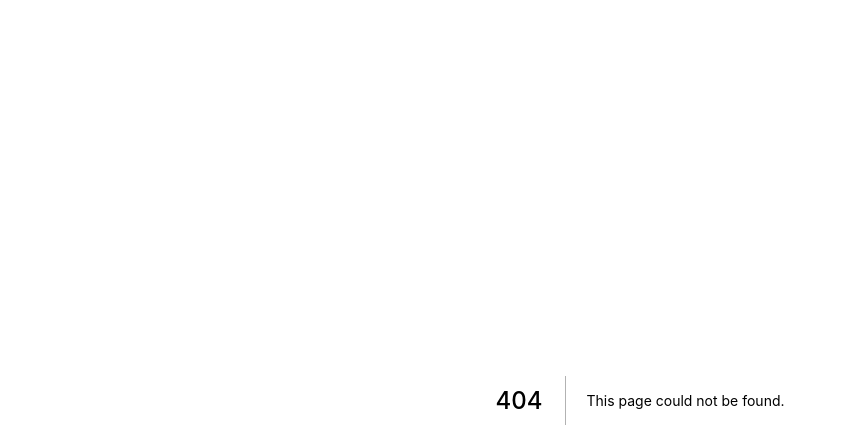
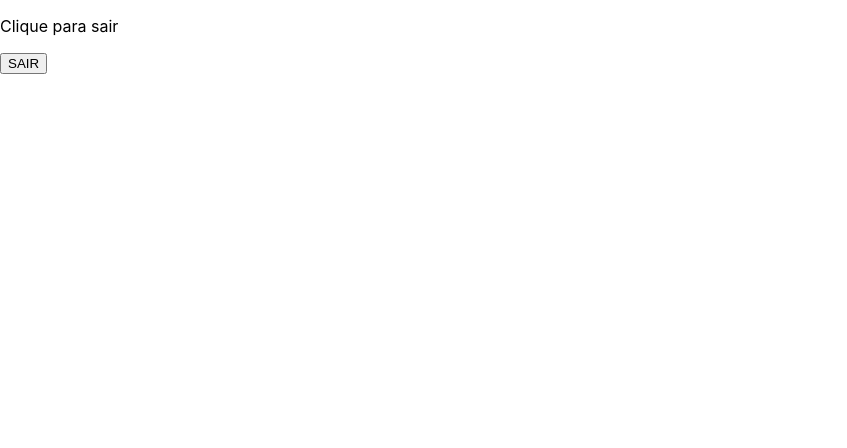
Before and after one commit to rafael52468/ProjetoReact, a Next.js app: page /logout in a window 1280 px wide. Before the commit this address had no page. Shown: the top 448 px of the page, without its empty margins (0-847 px from the left). Built offline with nearby package versions, Linux system fonts and the light colour scheme.

Commit message:
adicionando tela de logout

```diff
--- /dev/null
+++ b/pages/logout.js
@@ -0,0 +1,21 @@
+import React from 'react'
+import { AppContainer } from '../src/components/AppContainerComponent'
+
+
+const Logout = props => {
+  return (
+    <AppContainer>
+      <div>
+        <p>Clique para sair</p>
+        <input type="button" id = "Logout" value="SAIR" />
+      </div>
+
+
+
+    </AppContainer>
+
+    )
+
+}
+
+export default Logout
```
